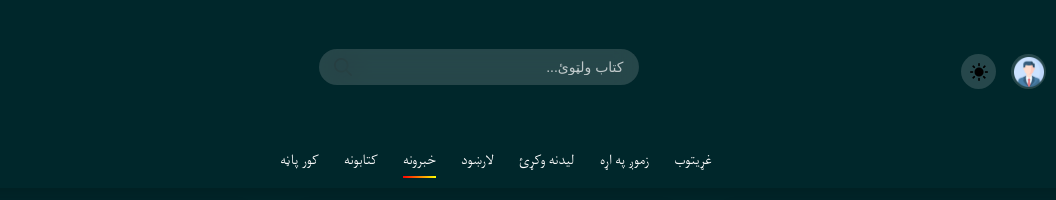
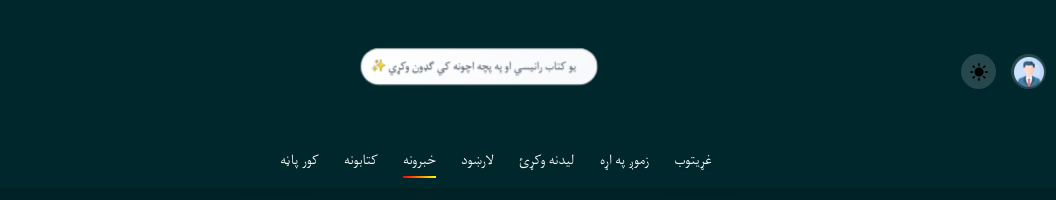
Before and after one commit to NafiEhsas/library_website, a plain HTML site: page news.html in a window 1280 px wide. Shown: the top 200 px of the page, 144-1200 px from the left. Drawn offline with Linux system fonts and the light colour scheme; grey boxes are pictures that could not be loaded; files whose address does not match are found by name.

Commit message:
change some html

```diff
--- a/news.html
+++ b/news.html
@@ -10,25 +10,23 @@
 </head>
 
 <body>
-
 <header>
     <div id="logo_container">
-        <img src="./assets/logos/Ehsas Library logo design.png" alt="logo" >
+        <img src="./assets/logos/Ehsas Library logo design.png" alt="logo">
     </div>
-
-    <div id="search_container">
-        <img src="./assets/icons/search.png" alt="search" dir="rtl">
-        <input type="text" placeholder="کتاب ولټوئ...">
+    <div id="ad_container">
+        <span>یو کتاب رانیسي او په پچه اچونه کي ګډون وکړي</span>
     </div>
 
     <div id="buttons_container">
         <button>
-            <img src="./assets/headerIcons/sun.png" alt=""  width="18" height="18">
+            <img src="./assets/headerIcons/sun.png" alt="" width="18" height="18">
         </button>
+
         <button>
-            <img src="./assets/profile/profile.png" alt=""  width="30" height="30">
+            <img src="./assets/profile/profile.png" alt="" width="30" height="30">
         </button>
-        <button>
+          <button>
             <a href="login.html">
                 <img src="./assets/icons/logout.png" alt=""  width="30" height="30">
             </a>
```
Also changed, not shown: index.html (+0 -1 lines), visitUs.html (+7 -8 lines).
